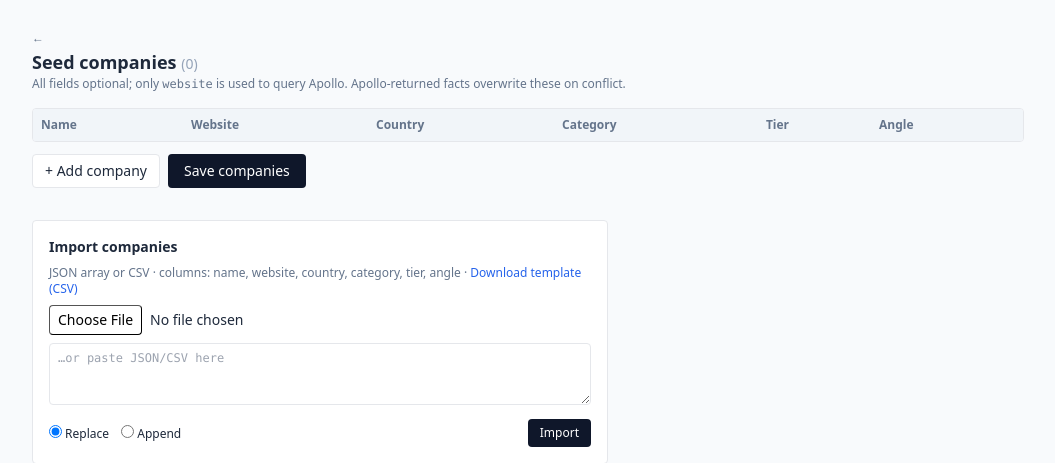
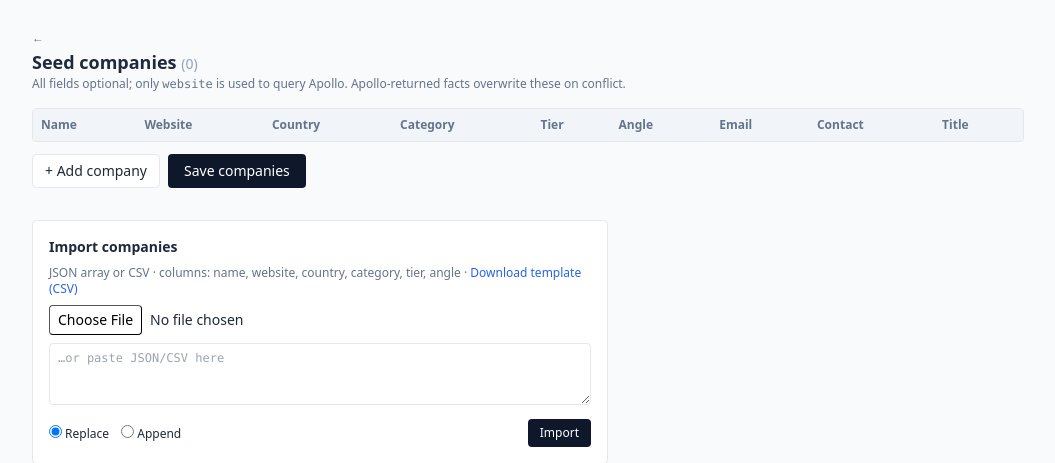
Before and after one commit to telliex/crewai-marking, a Python web app: template src/awkns_outreach/web/templates/seed_companies_edit.html in a window 1280 px wide. Shown: the part 49-512 px from the top of the page, without its empty margins (112-1167 px from the left). Run offline with Jinja, Linux system fonts and the light colour scheme; the template is opened without the code that fills it, so the values that code supplies are empty; some libraries are stand-ins or nearby versions.

Commit message:
feat: expose email/contact fields in seed-company edit/import UI and CSV template

```diff
--- a/src/awkns_outreach/web/routes/admin.py
+++ b/src/awkns_outreach/web/routes/admin.py
@@ -119,6 +119,7 @@ def seed_template_csv():
     writer.writerow({
         "name": "Toyota", "website": "toyota.co.jp", "country": "JP",
         "category": "automotive", "tier": "A", "angle": "why this fits them",
+        "email": "jamie@toyota.co.jp", "contact_name": "Jamie Rivera", "contact_title": "VP Finance",
     })
     writer.writerow({
         "name": "Acme Barbershop", "website": "acmebarbershop.com",
@@ -411,6 +412,9 @@ def save_companies(
     category: list[str] = Form(default=[]),
     tier: list[str] = Form(default=[]),
     angle: list[str] = Form(default=[]),
+    email: list[str] = Form(default=[]),
+    contact_name: list[str] = Form(default=[]),
+    contact_title: list[str] = Form(default=[]),
     db: Session = Depends(get_db),
 ):
     c = _get_campaign(db, campaign_id)
@@ -434,6 +438,7 @@ def save_companies(
         rows = _rows_from_form({
             "name": name, "website": website, "country": country,
             "category": category, "tier": tier, "angle": angle,
+            "email": email, "contact_name": contact_name, "contact_title": contact_title,
         })
         c.seed_companies = rows
         msg = f"Saved {len(rows)} companies."
--- a/src/awkns_outreach/web/templates/new_campaign.html
+++ b/src/awkns_outreach/web/templates/new_campaign.html
@@ -17,7 +17,7 @@
   <div>
     <label class="block text-sm font-medium mb-1">Seed companies <span class="text-slate-400 font-normal">(optional — add or edit later)</span></label>
     <p class="text-xs text-slate-500 mb-1">
-      Upload a <b>JSON</b> array or <b>CSV</b>. Columns: name, website, country, category, tier, angle
+      Upload a <b>JSON</b> array or <b>CSV</b>. Columns: name, website, country, category, tier, angle, email, contact_name, contact_title
       (all optional; only <code>website</code> is used to query Apollo).
       <a href="/campaigns/seed-template.csv" class="text-blue-600 hover:underline">Download template (CSV)</a>
     </p>
--- a/src/awkns_outreach/web/templates/seed_companies_edit.html
+++ b/src/awkns_outreach/web/templates/seed_companies_edit.html
@@ -9,6 +9,9 @@
   <td class="px-2 py-1"><input name="category" value="{{ co.category or '' }}" class="w-full border rounded px-1.5 py-1 text-sm" placeholder="automotive"></td>
   <td class="px-2 py-1"><input name="tier" value="{{ co.tier or '' }}" class="w-16 border rounded px-1.5 py-1 text-sm" placeholder="A"></td>
   <td class="px-2 py-1"><input name="angle" value="{{ co.angle or '' }}" class="w-full border rounded px-1.5 py-1 text-sm" placeholder="why this fits them"></td>
+  <td class="px-2 py-1"><input name="email" value="{{ co.email or '' }}" class="w-full border rounded px-1.5 py-1 text-sm" placeholder="jamie@toyota.co.jp"></td>
+  <td class="px-2 py-1"><input name="contact_name" value="{{ co.contact_name or '' }}" class="w-full border rounded px-1.5 py-1 text-sm" placeholder="Jamie Rivera"></td>
+  <td class="px-2 py-1"><input name="contact_title" value="{{ co.contact_title or '' }}" class="w-full border rounded px-1.5 py-1 text-sm" placeholder="VP Finance"></td>
   <td class="px-2 py-1 text-right"><button type="button" onclick="removeRow(this)" class="text-xs text-red-600 hover:underline">Remove</button></td>
 </tr>
 {% endmacro %}
@@ -29,7 +32,9 @@
         <tr>
           <th class="px-2 py-2">Name</th><th class="px-2 py-2">Website</th>
           <th class="px-2 py-2">Country</th><th class="px-2 py-2">Category</th>
-          <th class="px-2 py-2">Tier</th><th class="px-2 py-2">Angle</th><th></th>
+          <th class="px-2 py-2">Tier</th><th class="px-2 py-2">Angle</th>
+          <th class="px-2 py-2">Email</th><th class="px-2 py-2">Contact</th>
+          <th class="px-2 py-2">Title</th><th></th>
         </tr>
       </thead>
       <tbody id="rows">
```
Also changed, not shown: tests/test_web.py (+39 -0 lines).
